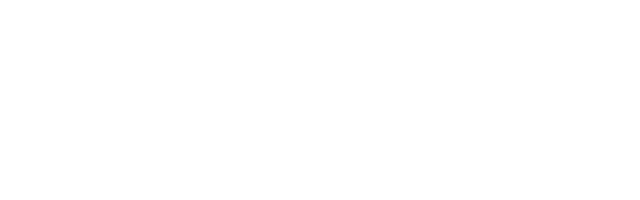
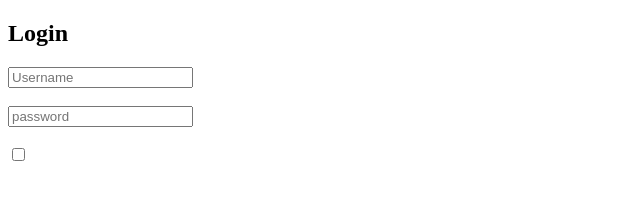
Before and after one commit to realamiit/Login-Page, a plain HTML site: page index.html in a window 1280 px wide. Shown: the whole page, without its empty margins (0-640 px from the left). Drawn offline with Linux system fonts and the light colour scheme.

Commit message:
Add cheakbox

```diff
--- a/index.html
+++ b/index.html
@@ -7,6 +7,13 @@
     <link rel="stylesheet" href="style.css">
 </head>
 <body>
+    <form>
+        <h2>Login</h2>
+        <input type="text" placeholder="Username" class="i"> <br><br>
+        <input type="password" placeholder="password" class="i"> <br><br>
+        <input type="checkbox" remember Me> <br><br>
+
+    </form>
 
 </body>
 </html>
```
